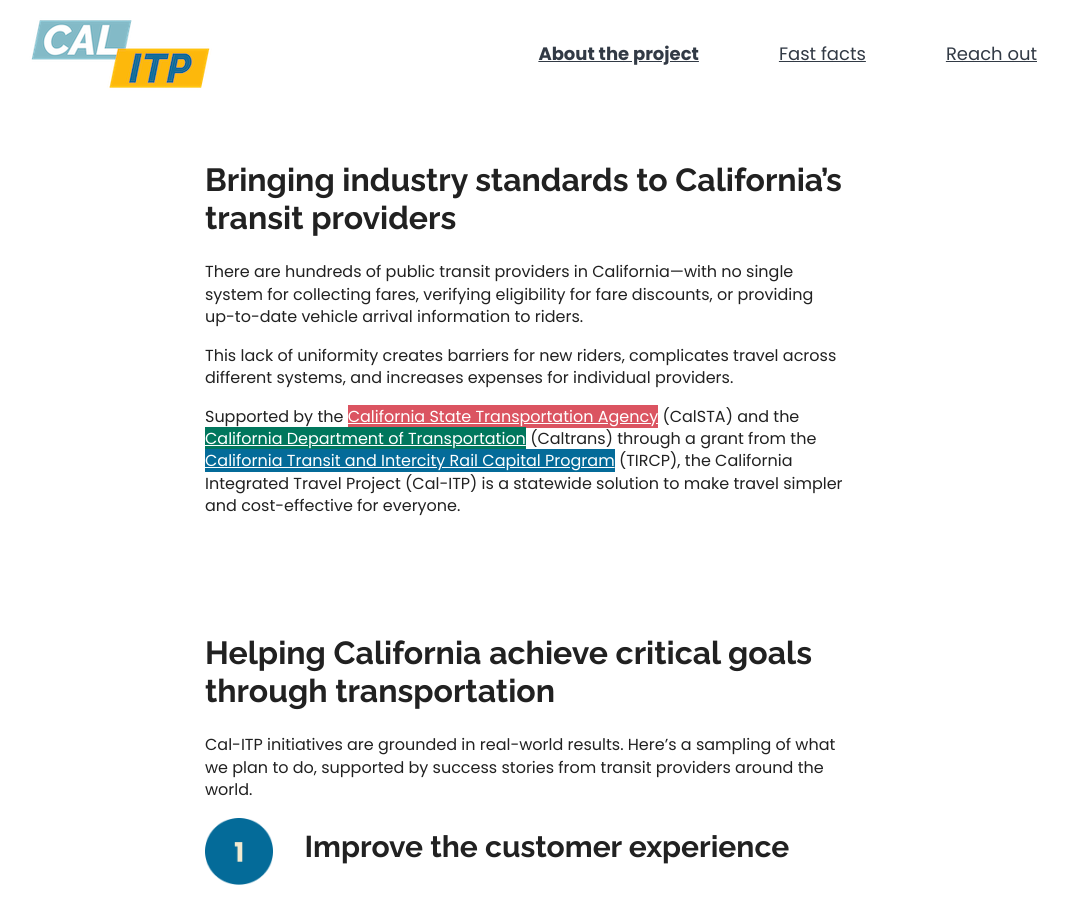
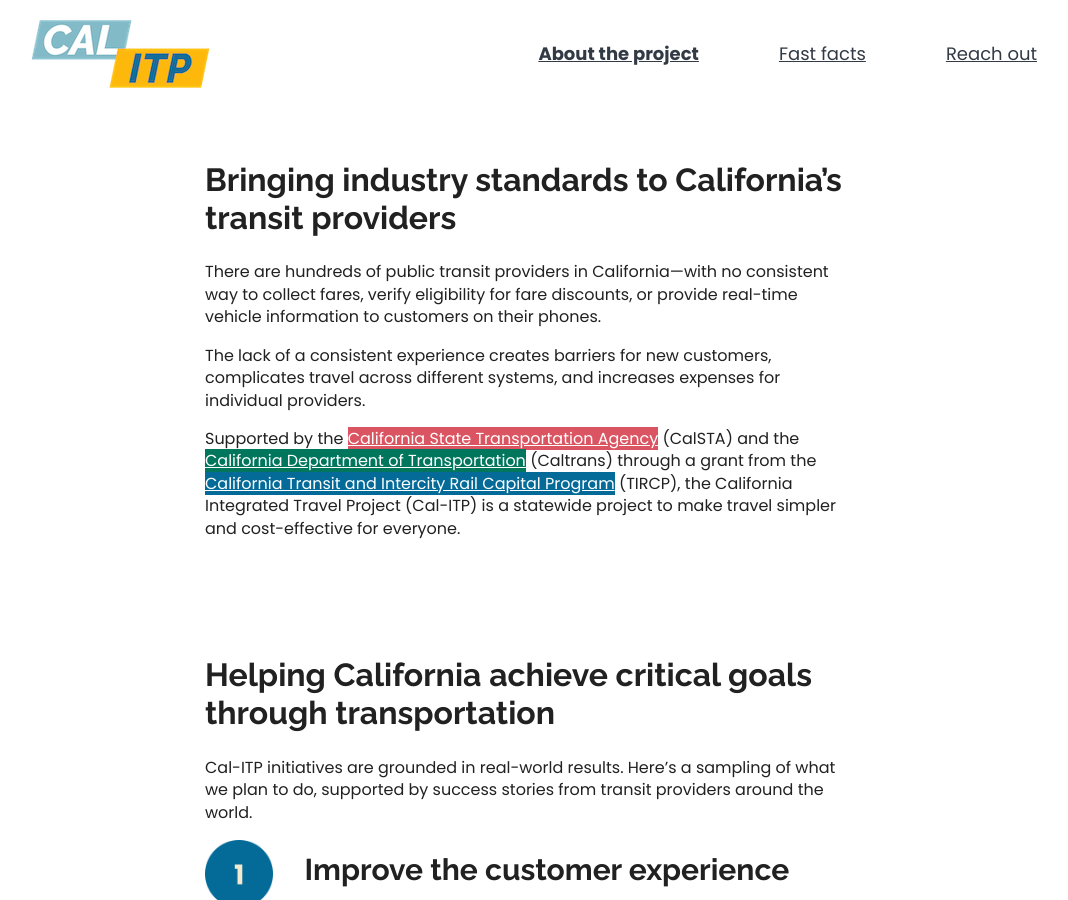
Before and after one commit to cal-itp/calitp.org, a Jekyll site: the page built from src/index.html, in a window 1280 px wide and 900 px high, scrolled down 755 px. Shown: the whole window, without its empty margins (115-1183 px from the left). Built offline with Jekyll 4.4.1, drawn with Linux system fonts in a browser that asks for light colours.

Commit message:
chore: update copy for industry standards section

```diff
--- a/src/index.html
+++ b/src/index.html
@@ -33,11 +33,11 @@
   <section id="about" class="constricted">
     <h2>Bringing industry standards to California’s transit providers</h2>
     <p>
-      There are hundreds of public transit providers in California—with no single system for collecting fares, verifying
-      eligibility for fare discounts, or providing up-to-date vehicle arrival information to riders.
+      There are hundreds of public transit providers in California—with no consistent way to collect fares, verify
+      eligibility for fare discounts, or provide real-time vehicle information to customers on their phones.
     </p>
     <p>
-      This lack of uniformity creates barriers for new riders, complicates travel across different systems, and increases expenses
+      The lack of a consistent experience creates barriers for new customers, complicates travel across different systems, and increases expenses
       for individual providers.
     </p>
     <p>
@@ -57,7 +57,7 @@
         href="https://calsta.ca.gov/subject-areas/transit-intercity-rail-capital-prog"
         >California Transit and Intercity Rail Capital Program</a
       >
-      (<abbr>TIRCP</abbr>), the California Integrated Travel Project (Cal-ITP) is a statewide solution to make travel simpler and
+      (<abbr>TIRCP</abbr>), the California Integrated Travel Project (Cal-ITP) is a statewide project to make travel simpler and
       cost-effective for everyone.
     </p>
   </section>
```
